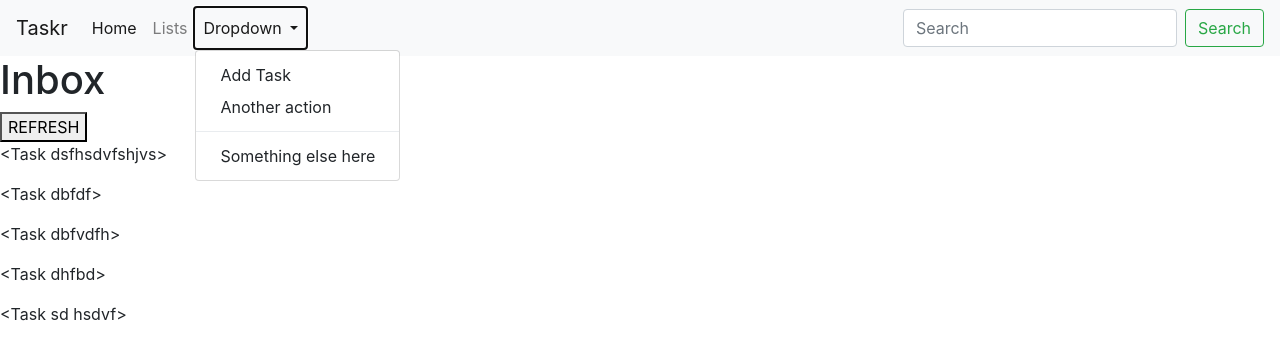
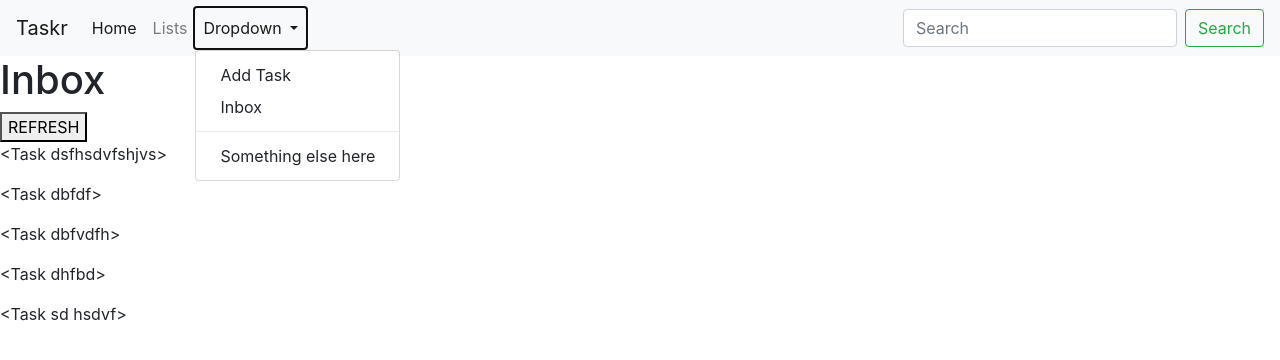
Before and after one commit to ddot159/CMPE131Team6, a Flask app: page /inbox in a window 1280 px wide, after a click on "Dropdown". Shown: the top 360 px of the page. Run offline with Flask 2, Linux system fonts and the light colour scheme; data comes from the database, SQL or seed files in the repository; some libraries are stand-ins or nearby versions.

Commit message:
added reference link to inbox

```diff
--- a/app/templates/navbar.html
+++ b/app/templates/navbar.html
@@ -27,7 +27,7 @@
         </a>
         <div class="dropdown-menu" aria-labelledby="navbarDropdown">
           <a class="dropdown-item" href="/task">Add Task</a>
-          <a class="dropdown-item" href="#">Another action</a>
+          <a class="dropdown-item" href="/inbox">Inbox</a>
           <div class="dropdown-divider"></div>
           <a class="dropdown-item" href="#">Something else here</a>
         </div>
```
